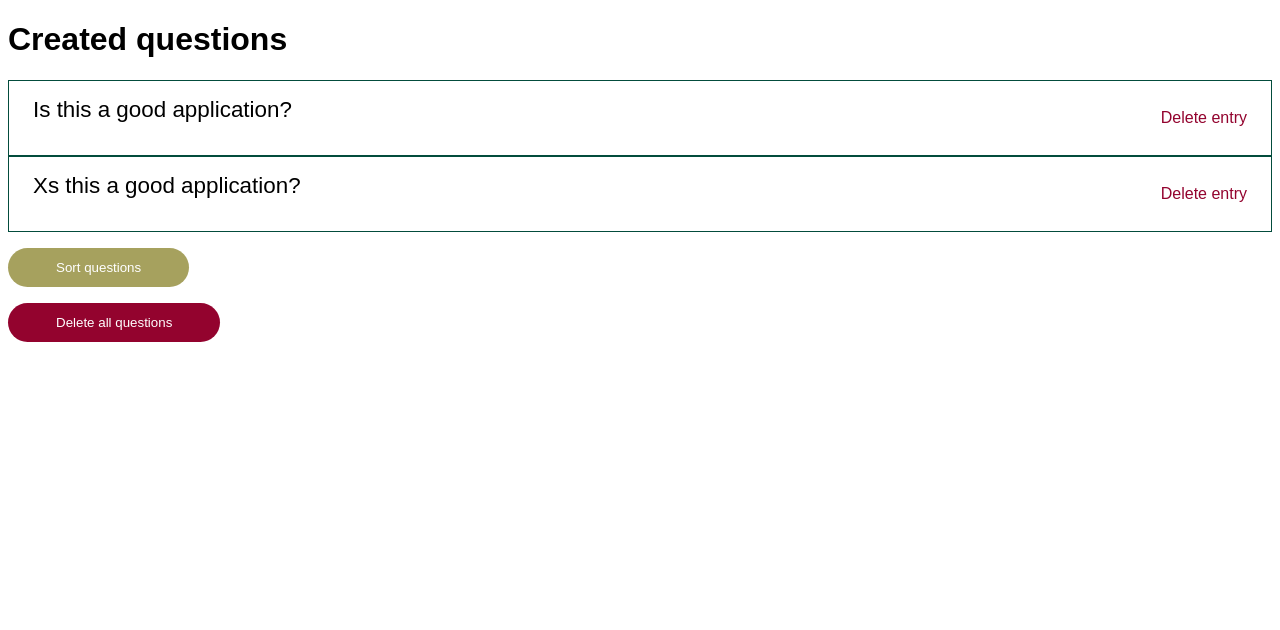
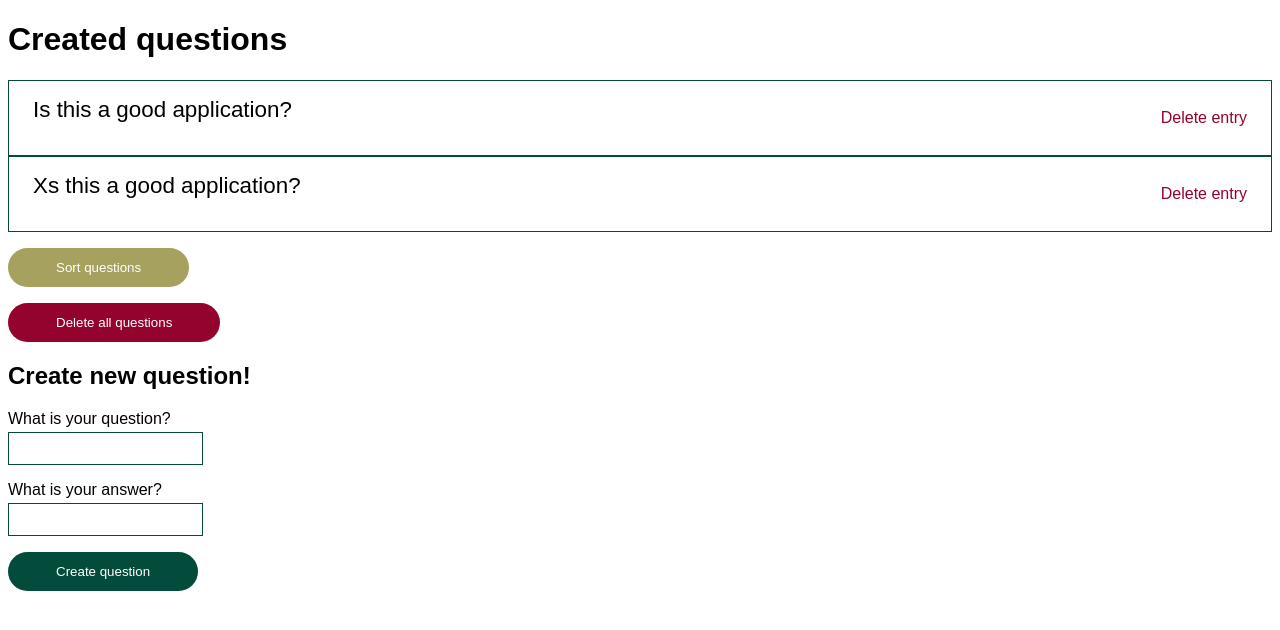
Before and after one commit to EnesOG/qa-app, a React (Create React App) app: page / in a window 1280 px wide. Shown: the top 630 px of the page. Built offline with nearby package versions, Linux system fonts and the light colour scheme.

Commit message:
added form and submit

```diff
--- a/src/App/Index.tsx
+++ b/src/App/Index.tsx
@@ -1,5 +1,8 @@
+import React from "react";
+import { useForm, SubmitHandler } from "react-hook-form";
 import { useDispatch, useSelector } from "react-redux";
 import Button from "../Components/Button/Button";
+import Input from "../Components/Input/Input";
 import Question from "../Components/QA/Question";
 import Spacing from "../Components/Spacing/Spacing";
 import {
@@ -7,11 +10,19 @@ import {
 	toggleSort,
 	qaSelector,
 	deleteEntry,
+	QuestionAndAnswer,
+	addQuestion,
 } from "../Reducers/qaReducer";
+import { nanoid } from "nanoid";
 
 const App = () => {
 	const { data, sort } = useSelector(qaSelector);
 	const dispatch = useDispatch();
+	const { register, handleSubmit, errors, reset } = useForm();
+	const onSubmit: SubmitHandler<QuestionAndAnswer> = (data, e) => {
+		dispatch(addQuestion({ ...data, id: nanoid() }));
+		return reset();
+	};
 
 	return (
 		<div>
@@ -25,12 +36,11 @@ const App = () => {
 								? a.question.localeCompare(b.question)
 								: b.question.localeCompare(a.question)
 						)
-						.map(({ question, answer }, i) => (
+						.map((q) => (
 							<Question
-								onDeleteClick={() => dispatch(deleteEntry(i))}
-								key={i}
-								question={question}
-								answer={answer}
+								onDeleteClick={() => dispatch(deleteEntry(q.id))}
+								key={q.id}
+								{...q}
 							/>
 						))
 				) : (
@@ -45,6 +55,37 @@ const App = () => {
 			<Button onClick={() => dispatch(deleteAll())} variant="danger">
 				Delete all questions
 			</Button>
+
+			<Spacing>
+				<form onSubmit={handleSubmit(onSubmit)}>
+					<h2>Create new question!</h2>
+					<Input
+						errors={errors}
+						register={register({
+							required: {
+								value: true,
+								message: "Please enter your question",
+							},
+						})}
+						name="question"
+						label="What is your question?"
+					/>
+					<Spacing>
+						<Input
+							errors={errors}
+							register={register({
+								required: {
+									value: true,
+									message: "Please enter your answer",
+								},
+							})}
+							name="answer"
+							label="What is your answer?"
+						/>
+					</Spacing>
+					<Button>Create question</Button>
+				</form>
+			</Spacing>
 		</div>
 	);
 };
```
